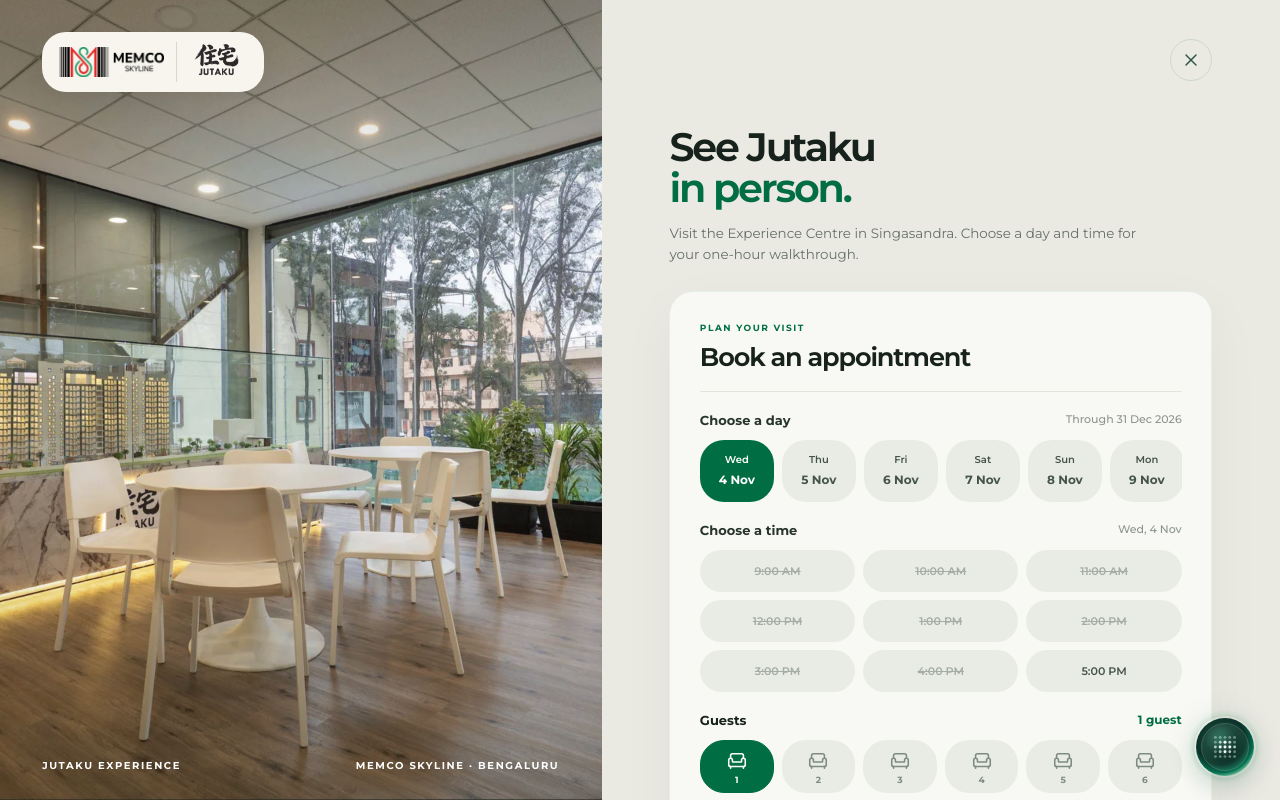
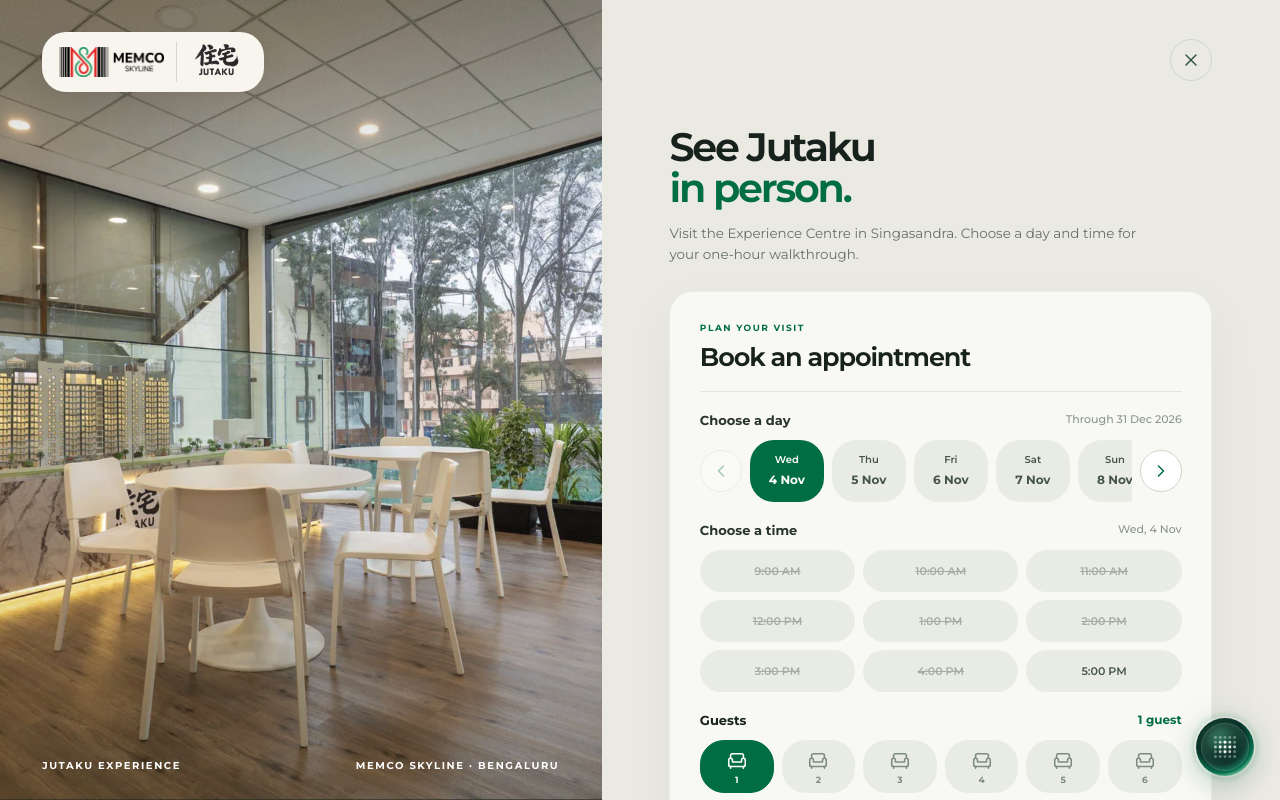
Before and after one commit to Vaishnavibandivakil/memco-new, a Next.js app: page /book-visit in a window 1280 px wide. Shown: the top 800 px of the page. Built offline with nearby package versions, Linux system fonts and the light colour scheme.

Commit message:
Add desktop booking date navigation

```diff
--- a/app/globals.css
+++ b/app/globals.css
@@ -993,6 +993,11 @@ body:has(.bk-page) .chrome { display: none; }
 .bk-group legend { float: left; display: flex; align-items: center; justify-content: space-between; gap: 12px; width: 100%; margin-bottom: 11px; color: #27342b; font-size: 13px; font-weight: 700; line-height: 1.4; }
 .bk-group legend span { color: #8b958e; font-size: 11px; font-weight: 500; }
 .bk-group legend + * { clear: both; }
+.bk-date-carousel { display: grid; grid-template-columns: 42px minmax(0, 1fr) 42px; align-items: center; gap: 8px; }
+.bk-date-arrow { display: grid; place-items: center; width: 42px; height: 42px; border: 1px solid #cbd9cc; border-radius: 50%; background: #fff; color: var(--green); transition: border-color .18s, background .18s, color .18s; }
+.bk-date-arrow:hover:not(:disabled), .bk-date-arrow:focus-visible { border-color: var(--green); background: var(--green); color: #fff; }
+.bk-date-arrow:focus-visible { outline: 2px solid var(--green); outline-offset: 3px; }
+.bk-date-arrow:disabled { opacity: .35; cursor: default; }
 .bk-dates { display: flex; gap: 8px; width: 100%; overflow-x: auto; overscroll-behavior-x: contain; scroll-snap-type: x proximity; scrollbar-width: none; -ms-overflow-style: none; -webkit-overflow-scrolling: touch; }
 .bk-dates::-webkit-scrollbar { display: none; }
 .bk-date { flex: 0 0 74px; min-height: 62px; display: flex; flex-direction: column; align-items: center; justify-content: center; gap: 4px; padding: 7px 4px; border-radius: 24px; background: #e9ece5; color: #45544a; scroll-snap-align: start; transition: background .18s, color .18s, transform .18s; }
@@ -1054,6 +1059,8 @@ body:has(.bk-page) .chrome { display: none; }
   .bk-card-heading { padding-bottom: 18px; }
   .bk-group legend { flex-wrap: wrap; column-gap: 8px; row-gap: 2px; }
   .bk-group legend span { max-width: 100%; }
+  .bk-date-carousel { display: block; }
+  .bk-date-arrow { display: none; }
   .bk-date { flex-basis: 72px; }
   .bk-slot { min-height: 44px; }
   .bk-guest-seats { grid-template-columns: repeat(4, minmax(0, 1fr)); }
--- a/components/BookingForm.tsx
+++ b/components/BookingForm.tsx
@@ -1,8 +1,8 @@
 "use client";
 
-import { useState, type FormEvent } from "react";
+import { useCallback, useEffect, useRef, useState, type FormEvent } from "react";
 import Link from "next/link";
-import { Armchair } from "lucide-react";
+import { Armchair, ChevronLeft, ChevronRight } from "lucide-react";
 import { SubpageHeader } from "@/components/SubpageHeader";
 
 type VisitDate = { iso: string; day: string; label: string; year: number };
@@ -35,6 +35,8 @@ function slotLabel(hour: number) {
 
 export function BookingForm() {
   const [dates] = useState(upcomingDates);
+  const datesRef = useRef<HTMLDivElement>(null);
+  const [dateScroll, setDateScroll] = useState({ back: false, forward: false });
   const [selectedDate, setSelectedDate] = useState(dates[0].iso);
   const [selectedSlot, setSelectedSlot] = useState<number | null>(null);
   const [guests, setGuests] = useState(1);
@@ -47,6 +49,30 @@ export function BookingForm() {
   const chosenDate = dates.find((date) => date.iso === selectedDate) ?? dates[0];
   const current = istClock();
   const todayIso = `${current.year}-${String(current.month + 1).padStart(2, "0")}-${String(current.day).padStart(2, "0")}`;
+
+  const updateDateScroll = useCallback(() => {
+    const row = datesRef.current;
+    if (!row) return;
+    setDateScroll({ back: row.scrollLeft > 2, forward: row.scrollLeft + row.clientWidth < row.scrollWidth - 2 });
+  }, []);
+
+  useEffect(() => {
+    const row = datesRef.current;
+    if (!row) return;
+    const observer = new ResizeObserver(updateDateScroll);
+    observer.observe(row);
+    row.addEventListener("scroll", updateDateScroll, { passive: true });
+    updateDateScroll();
+    return () => { observer.disconnect(); row.removeEventListener("scroll", updateDateScroll); };
+  }, [updateDateScroll]);
+
+  function moveDates(direction: -1 | 1) {
+    const row = datesRef.current;
+    const card = row?.querySelector<HTMLElement>(".bk-date");
+    if (!row || !card) return;
+    const gap = Number.parseFloat(getComputedStyle(row).columnGap) || 0;
+    row.scrollBy({ left: direction * (card.offsetWidth + gap) * 7, behavior: "smooth" });
+  }
 
   async function submitVisit(event: FormEvent<HTMLFormElement>) {
     event.preventDefault();
@@ -96,12 +122,16 @@ export function BookingForm() {
 
           <fieldset className="bk-group">
             <legend>Choose a day <span>Through 31 Dec {dates[dates.length - 1].year}</span></legend>
-            <div className="bk-dates" aria-label="Preferred dates">
-              {dates.map((date) => (
-                <button key={date.iso} type="button" className={`bk-date${selectedDate === date.iso ? " is-selected" : ""}`} aria-label={`${date.day}, ${date.label} ${date.year}`} aria-pressed={selectedDate === date.iso} onClick={() => { setSelectedDate(date.iso); setSelectedSlot(null); setSubmitStatus("idle"); }}>
-                  <small>{date.day}</small><strong>{date.label}</strong>
-                </button>
-              ))}
+            <div className="bk-date-carousel">
+              <button type="button" className="bk-date-arrow" aria-label="Show previous dates" disabled={!dateScroll.back} onClick={() => moveDates(-1)}><ChevronLeft size={20} strokeWidth={1.8} aria-hidden="true" /></button>
+              <div ref={datesRef} className="bk-dates" aria-label="Preferred dates">
+                {dates.map((date) => (
+                  <button key={date.iso} type="button" className={`bk-date${selectedDate === date.iso ? " is-selected" : ""}`} aria-label={`${date.day}, ${date.label} ${date.year}`} aria-pressed={selectedDate === date.iso} onClick={() => { setSelectedDate(date.iso); setSelectedSlot(null); setSubmitStatus("idle"); }}>
+                    <small>{date.day}</small><strong>{date.label}</strong>
+                  </button>
+                ))}
+              </div>
+              <button type="button" className="bk-date-arrow" aria-label="Show later dates" disabled={!dateScroll.forward} onClick={() => moveDates(1)}><ChevronRight size={20} strokeWidth={1.8} aria-hidden="true" /></button>
             </div>
           </fieldset>
 
```
